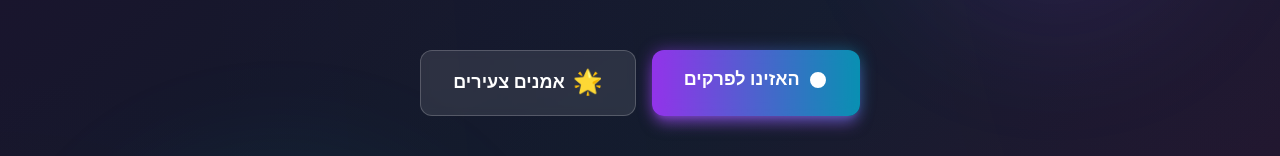
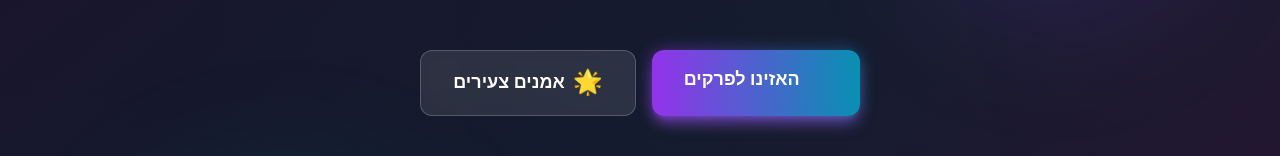
Before and after one commit to ShadowBoxer39/Trance-Awards, a Next.js app: page / in a window 1280 px wide. Shown: the part 421-577 px from the top of the page. Built offline with nearby package versions, Linux system fonts and the light colour scheme; no server answers.

Commit message:
Update index.tsx

```diff
--- a/pages/index.tsx
+++ b/pages/index.tsx
@@ -153,9 +153,9 @@ export default function Home({
                   href="/episodes"
                   className="group relative px-8 py-4 bg-gradient-to-r from-purple-600 to-cyan-600 rounded-xl font-bold text-lg text-white shadow-lg shadow-purple-500/50 hover:shadow-xl hover:shadow-purple-500/70 transition-all duration-300 hover:scale-105"
                 >
-                  <span className="relative z-10 flex items-center gap-2">
+                 <span className="relative z-10 flex items-center gap-2 w-full justify-center">
                     <svg className="w-5 h-5" fill="currentColor" viewBox="0 0 20 20">
-                      <path d="M10 18a8 8 0 100-16 8 8 0 000 16zM9.555 7.168A1 1 0 008 8v4a1 1 0 001.555.832l3-2a1 1 0 000-1.664l-3-2z" />
+                      {/* ... SVG content ... */}
                     </svg>
                     האזינו לפרקים
                   </span>
```
